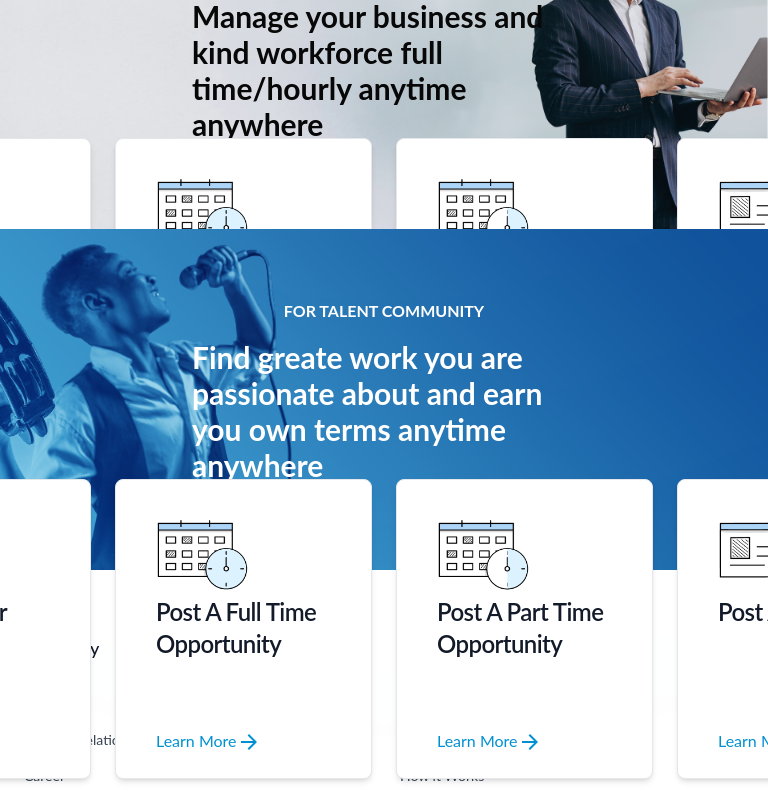
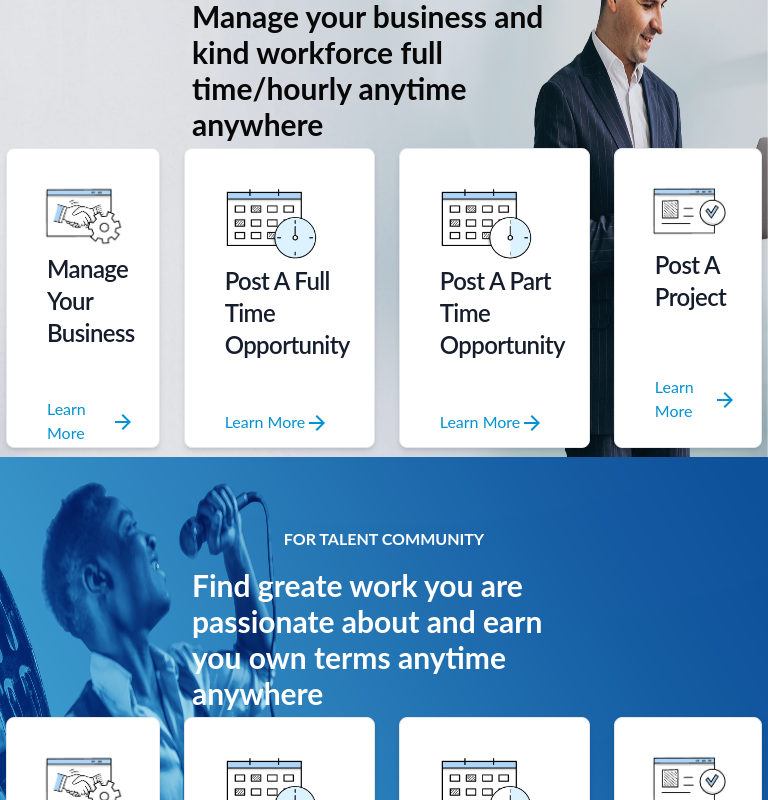
Before and after one commit to Surinder07/working-ui, a React (Vite) app: page / in a window 768 px wide. Shown: the part 1340-2140 px from the top of the page. Built offline with nearby package versions, Linux system fonts and the light colour scheme.

Commit message:
ipad air changes and worked on ipad mini

```diff
--- a/src/components/BusinessContainer.jsx
+++ b/src/components/BusinessContainer.jsx
@@ -9,11 +9,11 @@ import {
 } from "../assets";
 import Card from "./Card";
 const BusinessContainer = () => {
-  const tablet = "820";
+  // const tablet = "820";
   return (
     <div>
       <div className={`relative sm:flex flex-col hidden tablet:h-[600px]`}>
-        <img src={business_2} className="tablet:h-[600px]" />
+        <img src={business_2} className="tablet:h-[600px] image-containers" />
         <h3 className="absolute font-bold text-black top-[70px] left-1/2 -translate-x-1/2">
           WE ARE THE WORLDS FIRST PLATFORM
         </h3>
@@ -21,7 +21,7 @@ const BusinessContainer = () => {
           Manage your business and kind workforce full time/hourly anytime
           anywhere
         </h2>
-        <div className="tablet:w-[710px] tablet:mt-[22px] flex flex-row gap-6 absolute text-white top-[400px] left-1/2 -translate-x-1/2 -translate-y-1/2">
+        <div className="businessContainerMain tablet:w-[710px] tablet:mt-[22px] flex flex-row gap-6 absolute text-white top-[400px] left-1/2 -translate-x-1/2 -translate-y-1/2">
           <Card icon={icon_1} text="Manage Your Business" />
           <Card icon={icon_2} text="Post A Full Time Opportunity" />
           <Card icon={icon_3} text="Post A Part Time Opportunity" />
--- a/src/components/TalentContainer.jsx
+++ b/src/components/TalentContainer.jsx
@@ -14,7 +14,7 @@ const TalentContainer = () => {
   return (
     <div>
       <div className="relative sm:flex flex-col hidden tablet:h-[600px]">
-        <img src={talent_2} className="tablet:h-[600px]" />
+        <img src={talent_2} className="tablet:h-[600px] image-containers" />
         <h3 className="absolute font-bold text-white top-[70px] left-1/2 -translate-x-1/2">
           FOR TALENT COMMUNITY
         </h3>
@@ -22,7 +22,7 @@ const TalentContainer = () => {
           Find greate work you are passionate about and earn you own terms
           anytime anywhere
         </h2>
-        <div className="tablet:w-[710px] tablet:mt-[22px] flex flex-row gap-6 absolute text-white top-[400px] left-1/2 -translate-x-1/2 -translate-y-1/2">
+        <div className="businessContainerMain tablet:w-[710px] tablet:mt-[22px] flex flex-row gap-6 absolute text-white top-[400px] left-1/2 -translate-x-1/2 -translate-y-1/2">
           <Card icon={icon_1} text="Manage Your Business" />
           <Card icon={icon_2} text="Post A Full Time Opportunity" />
           <Card icon={icon_3} text="Post A Part Time Opportunity" />
--- a/src/index.css
+++ b/src/index.css
@@ -175,7 +175,7 @@
   }
 }
 
-@media only screen and (max-width: 280px) {
+@media only screen and (max-width: 320px) {
   .businesscontainer {
     top: 444px;
     padding-left: 59px;
@@ -185,10 +185,9 @@
     height: 330px;
     width: 140px;
   }
-
   .searchcontainer {
-    padding-left: 12px;
-    padding-right: 12px;
+    padding-left: 32px;
+    padding-right: 32px;
   }
 }
 
@@ -198,3 +197,13 @@
     padding-right: 45px;
   }
 }
+
+@media screen and (max-width: 770px) and (min-width: 768px) {
+  .image-containers {
+    height: 569px;
+  }
+  .businessContainerMain{
+    width: 756px;
+    margin-top: 10px;
+  }
+}
```
